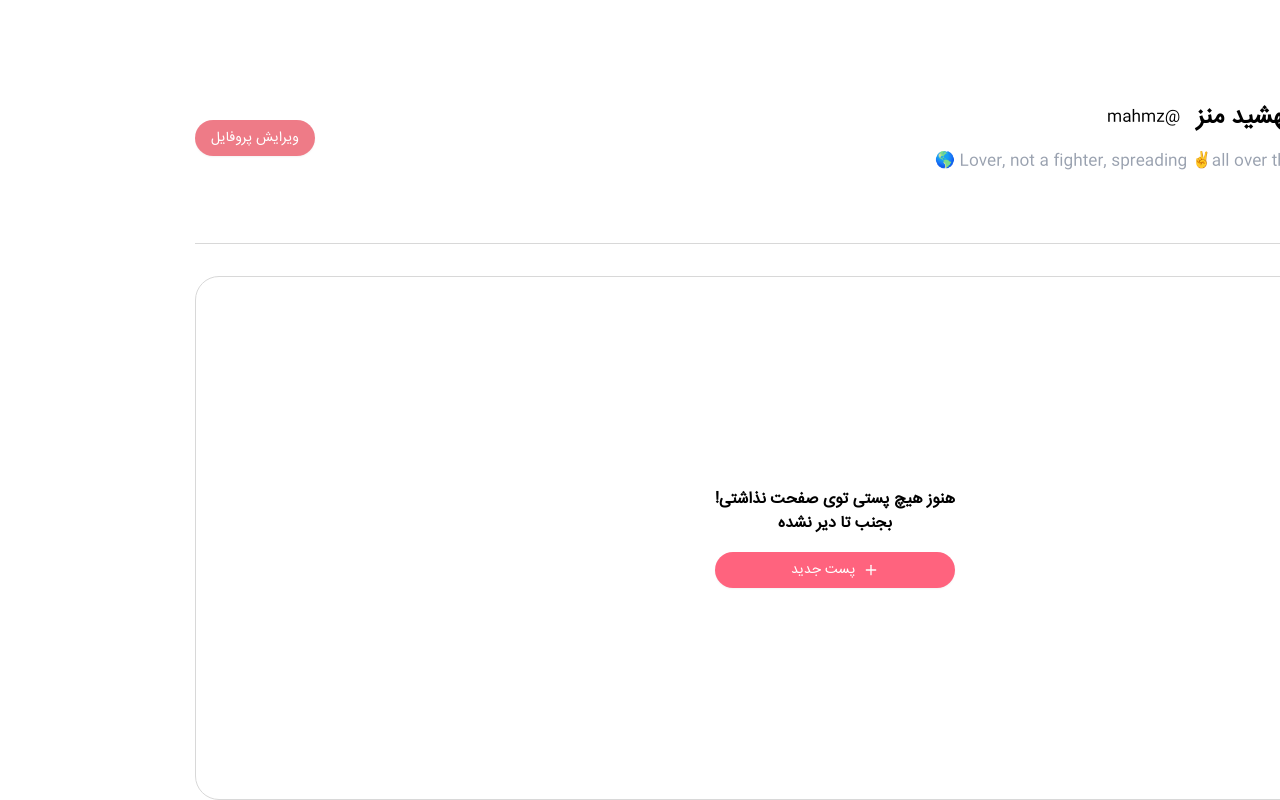
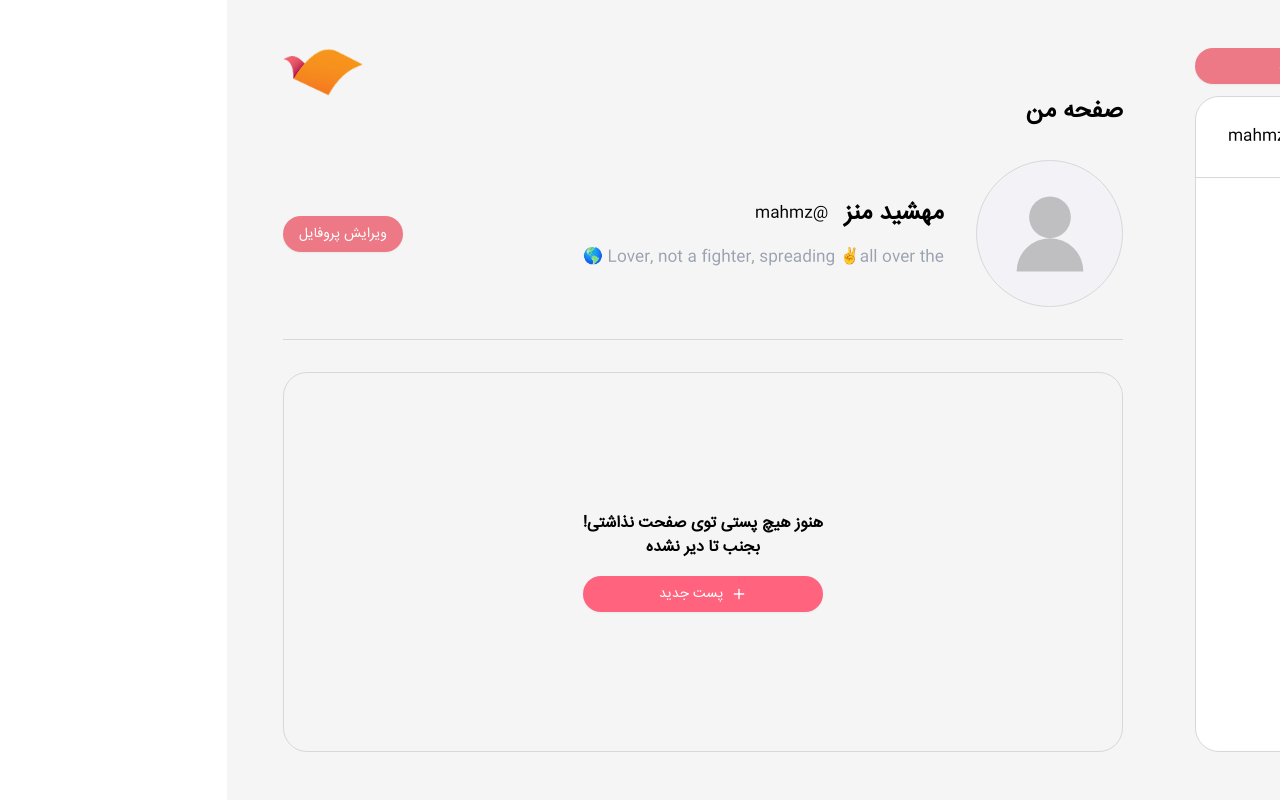
Before and after one commit to mmrezasafari/collegegram, a React (Vite) app in the folder FrontEnd/: page /profile in a window 1280 px wide. Built offline with nearby package versions, Linux system fonts and the light colour scheme.

Commit message:
Modify/change imports layouts

```diff
--- a/FrontEnd/src/app/App.tsx
+++ b/FrontEnd/src/app/App.tsx
@@ -1,8 +1,8 @@
 import { QueryClient, QueryClientProvider } from '@tanstack/react-query'
-import Auth from '../features/auth/pages/Auth'
 import { BrowserRouter, Routes, Route } from 'react-router-dom'
-import { ProfilePage } from '@/features/profile/pages/profilePage'
 import { Toaster } from 'sonner'
+import { AuthLayout } from '@/layouts/AuthLayout'
+import ProfileLayout from '@/layouts/ProfileLayout'
 
 const queryClient = new QueryClient()
 
@@ -11,8 +11,8 @@ function App() {
     <QueryClientProvider client={queryClient}>
       <BrowserRouter>
         <Routes>
-          <Route path="/" element={<Auth />} />
-          <Route path="/profile" element={<ProfilePage />} />
+          <Route path="/" element={<AuthLayout />} />
+          <Route path="/profile" element={<ProfileLayout />} />
         </Routes>
       </BrowserRouter>
       <Toaster />
--- a/FrontEnd/src/features/auth/pages/Auth.tsx
+++ /dev/null
@@ -1,17 +0,0 @@
-// src/app/Auth.tsx
-import { AuthLayout } from '@/layouts/AuthLayout'
-import { Authenticate } from './AuthPage'
-import { Toaster } from 'sonner'
-
-function Auth() {
-  return (
-    <>
-      <AuthLayout>
-        <Authenticate />
-      </AuthLayout>
-      <Toaster />
-    </>
-  )
-}
-
-export default Auth
--- a/FrontEnd/src/features/auth/pages/AuthPage.tsx
+++ b/FrontEnd/src/features/auth/pages/AuthPage.tsx
@@ -8,7 +8,8 @@ import { RegisterForm } from '@/features/auth/components/RegisterForm'
 import { LoginForm } from '@/features/auth/components/LoginForm'
 import { Separator } from '@/features/common/components/ui/separator'
 import { useRegister } from '../hooks/useAuth'
-export const Authenticate = () => {
+
+export const AuthPage = () => {
   const { registerSuccess } = useRegister()
 
   return (
```
Also changed, not shown: 1 other file (tests, documents, lock files or other folders).
